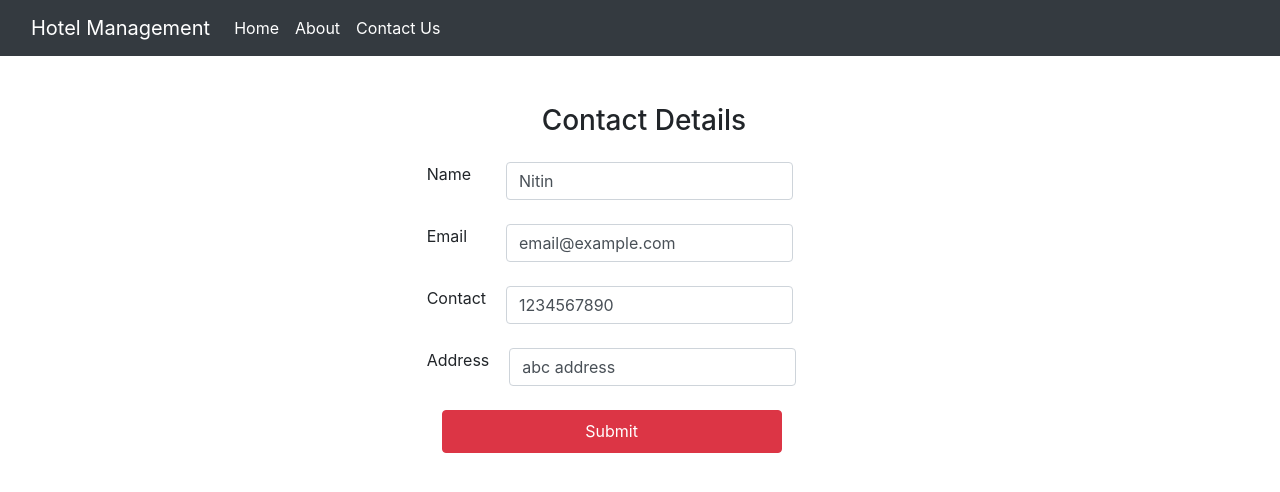
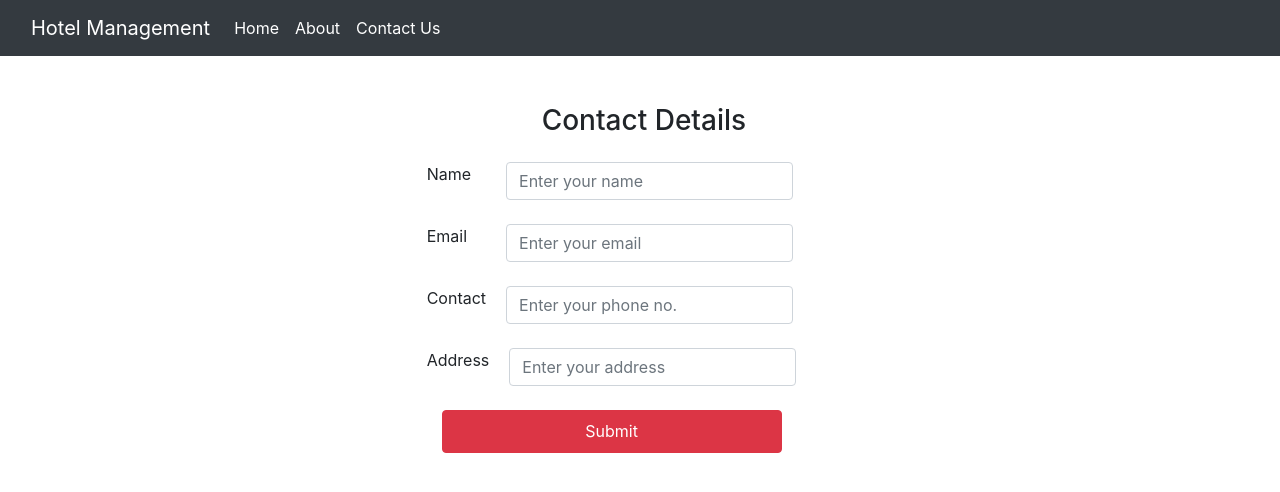
Before and after one commit to Nitin1604/HotelManagement, a React (Create React App) app: page /contact in a window 1280 px wide. Shown: the top 492 px of the page. Built offline with nearby package versions, Linux system fonts and the light colour scheme.

Commit message:
Updated Code

```diff
--- a/src/App.css
+++ b/src/App.css
@@ -77,7 +77,9 @@ img {
     width: 213px;
 }
 
-/* Contact.js css */
-.nameErrorMsg {
-    display: none;
+.tx-red{
+    color: red;
 }
+.tx-center {
+    text-align: center;
+}
--- a/src/Components/Contact.js
+++ b/src/Components/Contact.js
@@ -2,8 +2,11 @@ import { useState } from "react";
 import NavigationComponent from "./Navigation";
 
     const ContactComponent = () => {
+
+        const [validationError, setValidationError] = useState('');
+
         // useState for setting the name
-        const [inputName, setInputName] = useState('Nitin');
+        const [inputName, setInputName] = useState('');
 
         // function to handle the InputName
         function handleInputName(event) {
@@ -11,7 +14,7 @@ import NavigationComponent from "./Navigation";
         }
 
         // useState for setting the email
-        const [inputEmail , setInputEmail] = useState('email@example.com');
+        const [inputEmail , setInputEmail] = useState('');
 
         // function to handle the InputEmail
         function handleInputEmail(event) {
@@ -19,7 +22,7 @@ import NavigationComponent from "./Navigation";
         }
 
         // useState for setting the contact number
-        const [inputContact , setInputContact] = useState('1234567890');
+        const [inputContact , setInputContact] = useState('');
 
         // function to handle the InputContact
         function handleInputContact(event) {
@@ -27,12 +30,34 @@ import NavigationComponent from "./Navigation";
         }
 
         // useState for setting the Address
-        const [inputAddress , setInputAddress] = useState('abc address');
+        const [inputAddress , setInputAddress] = useState('');
 
         // function to handle the InputContact
         function handleInputAddress(event) {
             setInputAddress(event.target.value);
         }
+
+        const setErrorMessage = (errorMessage) => {
+            setValidationError(errorMessage)
+            return false;
+        }
+
+        const handleValidation = (event) => {
+            event.preventDefault();
+            if(inputName ==='') {
+                return setErrorMessage('Name cannot be empty');
+            } else if(inputEmail ==='') {
+                return setErrorMessage('Email cannot be empty');
+            } else if(inputAddress ==='') {
+                return setErrorMessage('Addres cannot be empty');
+            } else if(inputContact ==='') {
+                return setErrorMessage('Contact cannot be empty');
+            } else {
+                setValidationError('')
+            }
+            return true
+        }
+
         return (
             <div id="ContactComponent">
                 <NavigationComponent />
@@ -41,7 +66,7 @@ import NavigationComponent from "./Navigation";
 
                         <h3 className="heading_h3">Contact Details</h3>
                         {/* form will start here */}
-                        <form>
+                        <form onSubmit={handleValidation}>
 
                             {/* Name block will start here */}
                             <div className='row'>
@@ -50,8 +75,7 @@ import NavigationComponent from "./Navigation";
                                         <div className="row my-3">
                                             <label htmlFor="exampleInputName">Name</label>
                                             <div className="col-sm-10">
-                                                <input className="form-control" id="exampleInputName" placeholder="Enter your name" value={inputName} onClick={handleInputName} onChange={handleInputName} />
-                                                <div className="nameErrorMsg" nameError = {{}}>Email has not been entered</div>
+                                                <input className="form-control" id="exampleInputName" placeholder="Enter your name" value={inputName} onChange={handleInputName}  />
                                             </div>
                                         </div>
                                     </div>
@@ -67,7 +91,7 @@ import NavigationComponent from "./Navigation";
                                         <div className="row my-2">
                                             <label htmlFor="exampleInputName">Email</label>
                                             <div className="col-sm-10">
-                                                <input className="form-control" id="exampleInputEmail" placeholder="Enter your email" value={inputEmail} onClick={handleInputEmail} onChange={handleInputEmail}/>
+                                                <input className="form-control" id="exampleInputEmail" placeholder="Enter your email" value={inputEmail} onChange={handleInputEmail}/>
 
                                             </div>
                                         </div>
@@ -83,7 +107,7 @@ import NavigationComponent from "./Navigation";
                                         <div className="row my-2">
                                             <label htmlFor="exampleInputContact">Contact</label>
                                             <div className="col-sm-10">
-                                                <input type="text" className="form-control" id="exampleInputContact" placeholder="Enter your phone no." value={inputContact} onClick={handleInputContact} onChange={handleInputContact} />
+                                                <input type="text" className="form-control" id="exampleInputContact" placeholder="Enter your phone no." value={inputContact} onChange={handleInputContact} />
                                             </div>
                                         </div>
                                     </div>
@@ -98,10 +122,15 @@ import NavigationComponent from "./Navigation";
                                         <div className="row my-2">
                                             <label htmlFor="exampleInputAddress">Address</label>
                                             <div className="col-sm-10">
-                                                <input type="text" className="form-control" id="exampleInputAddress" placeholder="Enter your address" value={inputAddress} onClick={handleInputAddress} onChange={handleInputAddress}/>
+                                                <input type="text" className="form-control" id="exampleInputAddress" placeholder="Enter your address" value={inputAddress} onChange={handleInputAddress}/>
                                             </div>
                                         </div>
                                     </div>
+                                </div>
+                            </div>
+                            <div className="row" hidden={validationError === ''}>
+                                <div className="col-sm-4">
+                                    <div className="row my-2 tx-red"><div className="col-sm-12 tx-center">{validationError}</div></div>
                                 </div>
                             </div>
                             {/* Address block ends here */}
```
